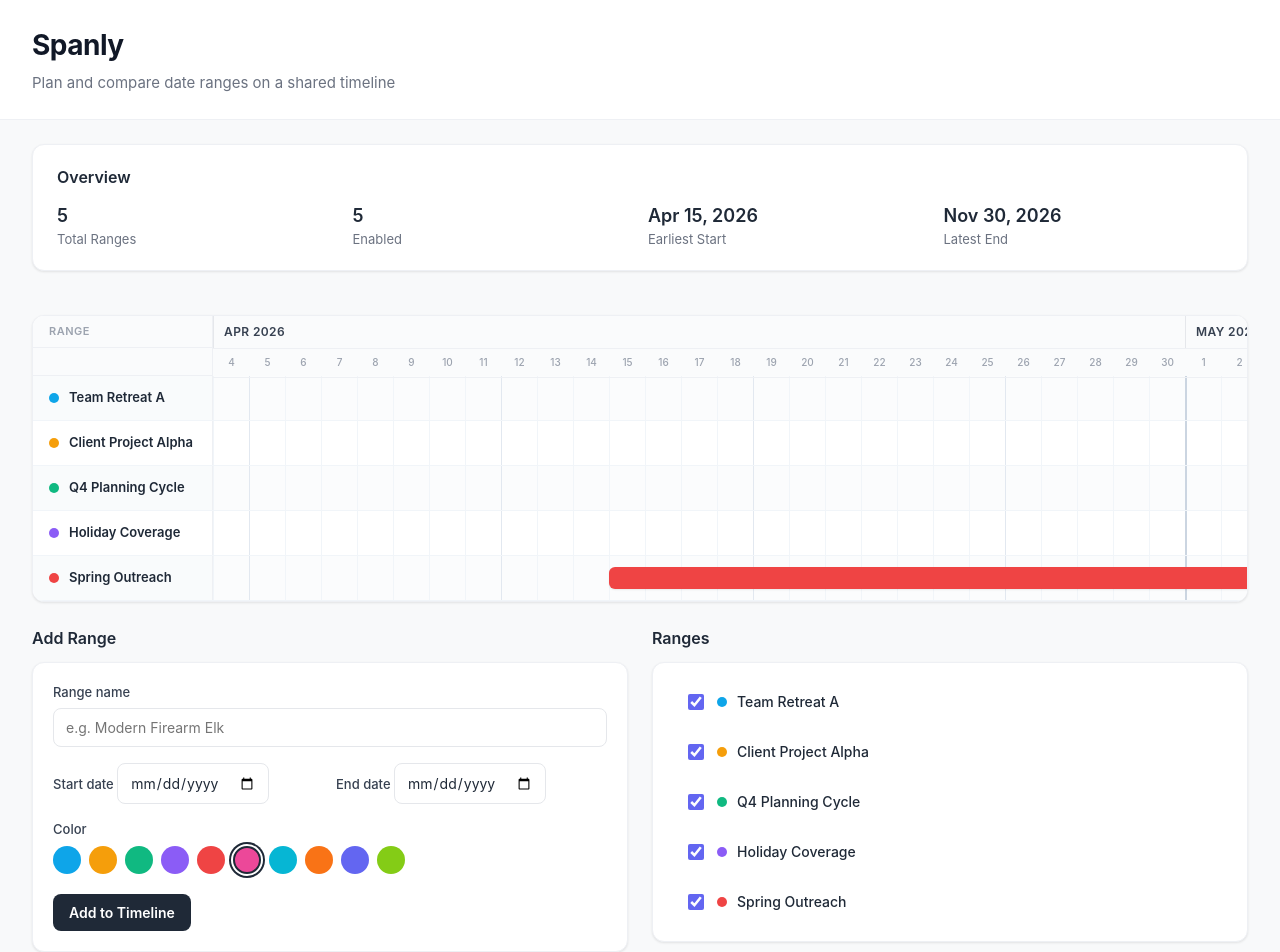
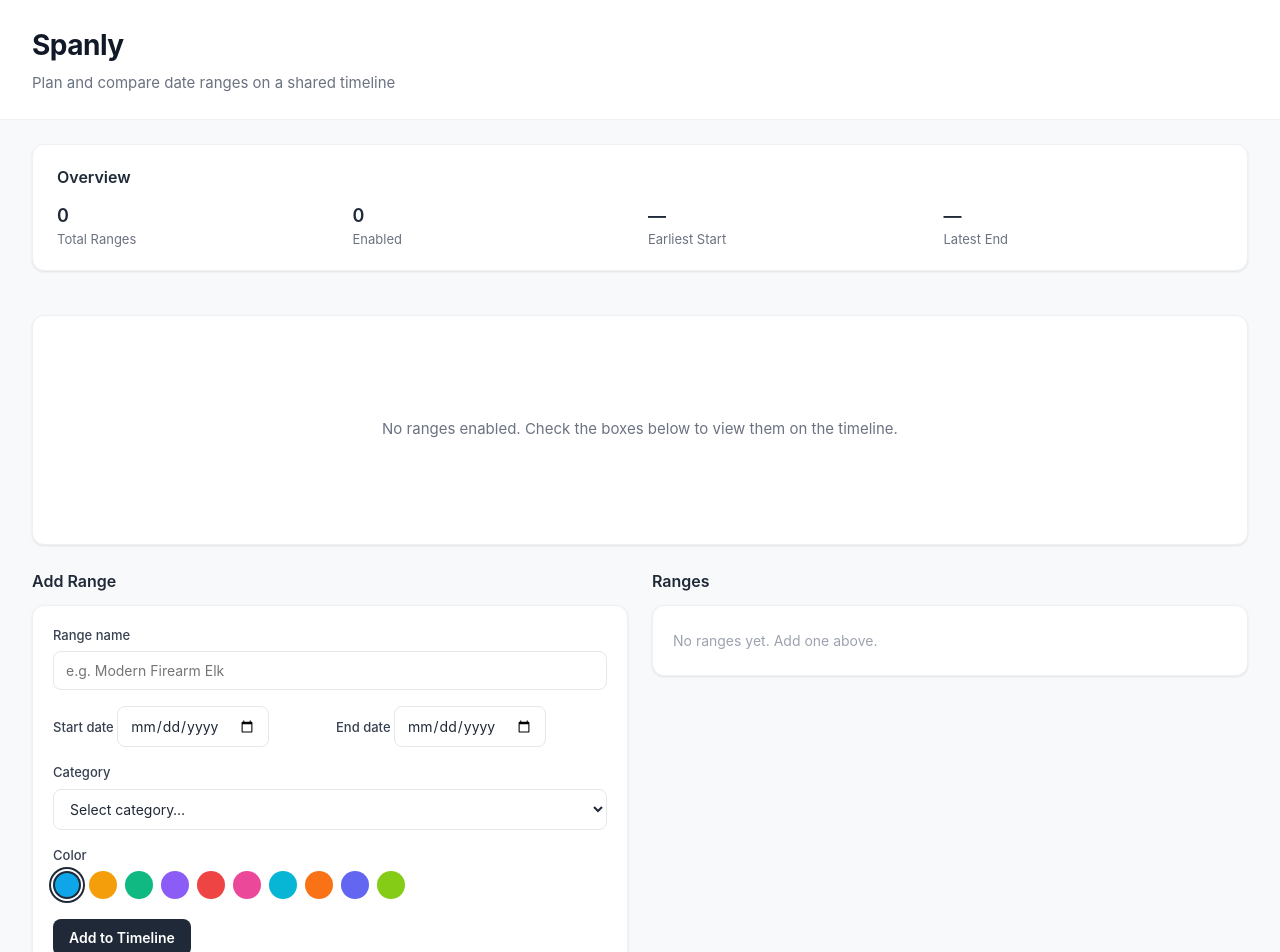
Before and after one commit to TheMustyCow/spanly, a React (Vite) app: page / in a window 1280 px wide. Shown: the top 952 px of the page. Built offline with nearby package versions, Linux system fonts and the light colour scheme.

Commit message:
Timeline and date ranges are in a good spot

```diff
--- a/src/App.tsx
+++ b/src/App.tsx
@@ -6,7 +6,7 @@ import { Timeline } from './components/Timeline';
 import { SummaryCard } from './components/SummaryCard';
 import './App.css';
 
-const STORAGE_KEY = 'spanly-data-v1';
+const STORAGE_KEY = 'spanly-data-v2';
 
 function loadInitial(): SeasonRange[] {
   try {
--- a/src/components/ControlPanel.css
+++ b/src/components/ControlPanel.css
@@ -44,7 +44,8 @@
 }
 
 .form-row input[type="text"],
-.form-row input[type="date"] {
+.form-row input[type="date"],
+.form-row select {
   padding: 10px 12px;
   border: 1px solid #e5e7eb;
   border-radius: 8px;
@@ -55,7 +56,8 @@
   transition: border-color 0.15s, box-shadow 0.15s;
 }
 
-.form-row input:focus {
+.form-row input:focus,
+.form-row select:focus {
   border-color: #6366f1;
   box-shadow: 0 0 0 3px rgba(99, 102, 241, 0.12);
 }
@@ -211,6 +213,19 @@
   text-overflow: ellipsis;
 }
 
+.range-list-category {
+  font-size: 11px;
+  font-weight: 600;
+  color: #6b7280;
+  background: #f3f4f6;
+  padding: 2px 8px;
+  border-radius: 999px;
+  text-transform: uppercase;
+  letter-spacing: 0.3px;
+  white-space: nowrap;
+  flex-shrink: 0;
+}
+
 .range-list-actions {
   display: flex;
   gap: 4px;
--- a/src/components/ControlPanel.tsx
+++ b/src/components/ControlPanel.tsx
@@ -1,6 +1,6 @@
 import React, { useState, useEffect } from 'react';
 import type { SeasonRange } from '../types';
-import { DEFAULT_COLORS } from '../data/seed';
+import { DEFAULT_COLORS, CATEGORIES } from '../data/seed';
 import { Dialog } from './Dialog';
 import './ControlPanel.css';
 
@@ -154,6 +154,22 @@ export const ControlPanel: React.FC<ControlPanelProps> = ({ ranges, onUpdate })
 
 
           <div className="form-row">
+            <label htmlFor="category">Category</label>
+            <select
+              id="category"
+              value={form.category}
+              onChange={(e) => setForm({ ...form, category: e.target.value })}
+            >
+              <option value="">Select category…</option>
+              {CATEGORIES.map((c) => (
+                <option key={c} value={c}>
+                  {c}
+                </option>
+              ))}
+            </select>
+          </div>
+
+          <div className="form-row">
             <label>Color</label>
             <div className="color-picker">
               {DEFAULT_COLORS.map((c) => (
@@ -202,6 +218,9 @@ export const ControlPanel: React.FC<ControlPanelProps> = ({ ranges, onUpdate })
                       style={{ backgroundColor: r.color }}
                     />
                     <span className="range-list-name">{r.name}</span>
+                    {r.category && (
+                      <span className="range-list-category">{r.category}</span>
+                    )}
                   </label>
                   <div className="range-list-actions">
                     <button
--- a/src/components/Timeline.css
+++ b/src/components/Timeline.css
@@ -193,6 +193,20 @@
   text-overflow: ellipsis;
 }
 
+.tl-row-category {
+  font-size: 10px;
+  font-weight: 600;
+  color: #6b7280;
+  background: #f1f5f9;
+  padding: 2px 8px;
+  border-radius: 999px;
+  text-transform: uppercase;
+  letter-spacing: 0.3px;
+  white-space: nowrap;
+  flex-shrink: 0;
+  margin-left: auto;
+}
+
 .tl-row-track {
   position: relative;
   height: 100%;
--- a/src/components/Timeline.tsx
+++ b/src/components/Timeline.tsx
@@ -182,6 +182,10 @@ export const Timeline: React.FC<TimelineProps> = ({ ranges }) => {
                   <div className="tl-row-label">
                     <span className="tl-dot" style={{ backgroundColor: s.color }} />
                     <span className="tl-row-name">{s.name}</span>
+                    {s.category && (
+                      <span className="tl-row-category"></span>
+                      // <span className="tl-row-category">{s.category}</span>
+                    )}
                   </div>
                   <div className="tl-row-track" style={{ width: `${trackWidth}px` }}>
                     {/* vertical grid lines */}
--- a/src/data/seed.ts
+++ b/src/data/seed.ts
@@ -13,54 +13,18 @@ export const DEFAULT_COLORS = [
   '#84cc16', // lime
 ];
 
+export const CATEGORIES = [
+  'Archery',
+  'Modern Firearm',
+  'Muzzleloader',
+  'Youth',
+  'General',
+  'Early Season',
+  'Late Season',
+];
+
 export function getNextColor(index: number): string {
   return DEFAULT_COLORS[index % DEFAULT_COLORS.length];
 }
 
-export const SEED_DATA: SeasonRange[] = [
-  {
-    id: '1',
-    name: 'Team Retreat A',
-    startDate: '2026-09-01',
-    endDate: '2026-09-30',
-    category: 'Internal',
-    color: '#0ea5e9',
-    enabled: true,
-  },
-  {
-    id: '2',
-    name: 'Client Project Alpha',
-    startDate: '2026-11-15',
-    endDate: '2026-11-30',
-    category: 'Client',
-    color: '#f59e0b',
-    enabled: true,
-  },
-  {
-    id: '3',
-    name: 'Q4 Planning Cycle',
-    startDate: '2026-10-26',
-    endDate: '2026-11-03',
-    category: 'Planning',
-    color: '#10b981',
-    enabled: true,
-  },
-  {
-    id: '4',
-    name: 'Holiday Coverage',
-    startDate: '2026-08-15',
-    endDate: '2026-11-30',
-    category: 'Operations',
-    color: '#8b5cf6',
-    enabled: true,
-  },
-  {
-    id: '5',
-    name: 'Spring Outreach',
-    startDate: '2026-04-15',
-    endDate: '2026-05-31',
-    category: 'Marketing',
-    color: '#ef4444',
-    enabled: true,
-  },
-];
+export const SEED_DATA: SeasonRange[] = [];
```
